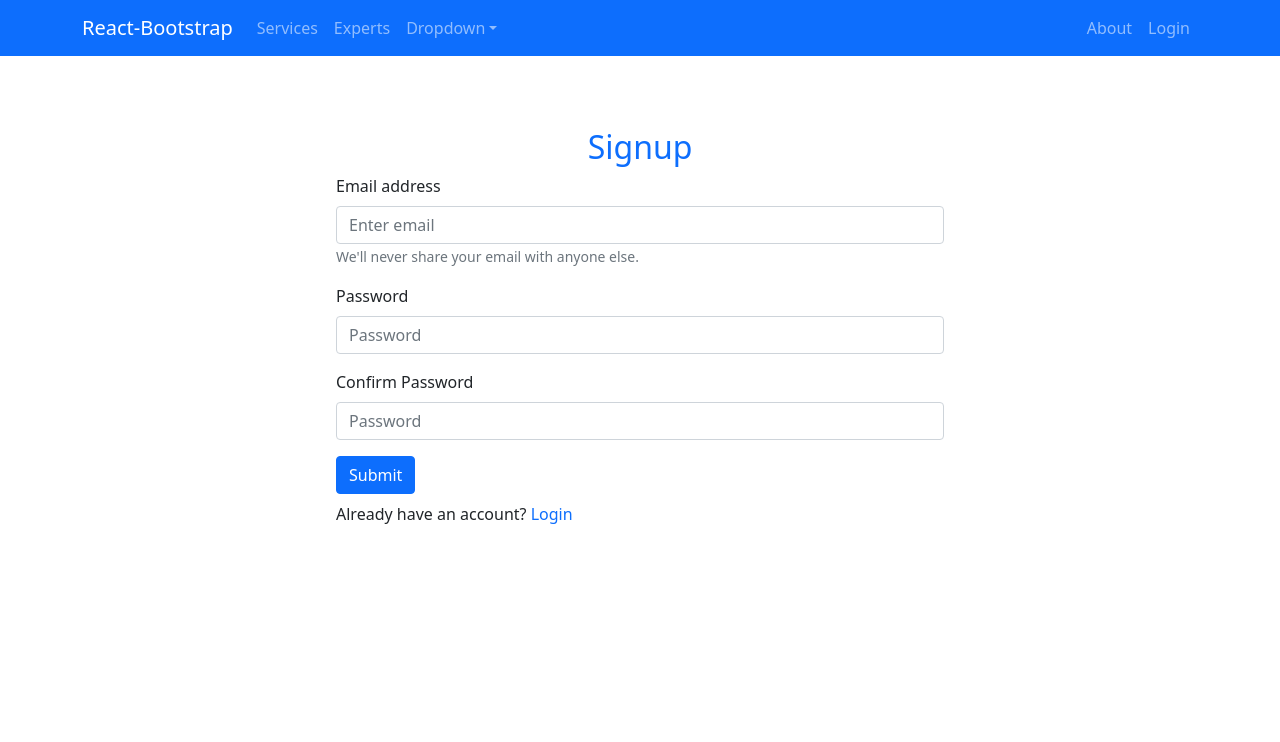
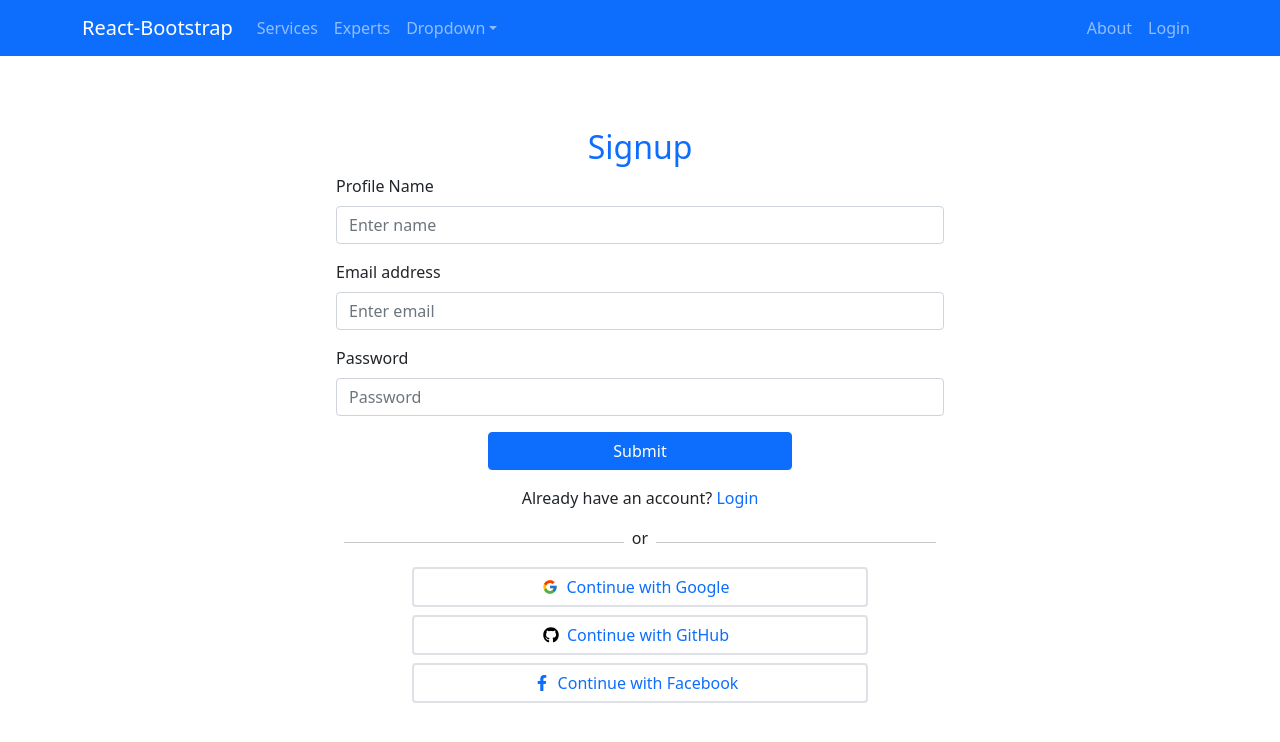
Before and after one commit to ishtiyak98/auto-fixer-client, a React (Create React App) app: page /signup in a window 1280 px wide. Shown: the top 742 px of the page. Built offline with nearby package versions, Linux system fonts and the light colour scheme; no server answers.

Commit message:
firebase google and github login added

```diff
--- a/package.json
+++ b/package.json
@@ -12,6 +12,7 @@
     "react-bootstrap": "^2.2.3",
     "react-dom": "^18.0.0",
     "react-firebase-hooks": "^5.0.3",
+    "react-icons": "^4.3.1",
     "react-router-dom": "^6.3.0",
     "react-scripts": "5.0.0",
     "sweetalert2": "^11.4.8",
--- a/src/Pages/Login/Login.js
+++ b/src/Pages/Login/Login.js
@@ -4,12 +4,14 @@ import { useSignInWithEmailAndPassword } from "react-firebase-hooks/auth";
 import { Link, useLocation, useNavigate } from "react-router-dom";
 import Swal from "sweetalert2";
 import auth from "../../firebase.init";
+import LoginWithApp from "../LoginWithApp/LoginWithApp";
 
 const Login = () => {
   const emailRef = useRef("");
   const passRef = useRef("");
 
-  const [signInWithEmailAndPassword, user, loading, error] = useSignInWithEmailAndPassword(auth);
+  const [signInWithEmailAndPassword, user, loading, error] =
+    useSignInWithEmailAndPassword(auth);
 
   let location = useLocation();
   let navigate = useNavigate();
@@ -59,9 +61,6 @@ const Login = () => {
             placeholder="Enter email"
             required
           />
-          <Form.Text className="text-muted">
-            We'll never share your email with anyone else.
-          </Form.Text>
         </Form.Group>
 
         <Form.Group className="mb-3" controlId="formBasicPassword">
@@ -73,16 +72,23 @@ const Login = () => {
             required
           />
         </Form.Group>
-        <Button variant="primary" type="submit">
-          Submit
+        <Button
+          className="w-50 d-block mx-auto"
+          variant="primary"
+          type="submit"
+        >
+          Login
         </Button>
-        <p className="my-2">
-          New User?{" "}
-          <Link className="text-primary text-decoration-none" to={"/signup"}>
-            Signup
-          </Link>
-        </p>
       </Form>
+      <p className="my-3 text-center">
+        New User?{" "}
+        <Link className="text-primary text-decoration-none" to={"/signup"}>
+          Signup
+        </Link>
+      </p>
+      <div>
+        <LoginWithApp></LoginWithApp>
+      </div>
     </div>
   );
 };
--- /dev/null
+++ b/src/Pages/LoginWithApp/LoginWithApp.js
@@ -0,0 +1,87 @@
+import React from "react";
+import { FcGoogle } from "react-icons/fc";
+import { FaFacebookF } from "react-icons/fa";
+import { FaGithub } from "react-icons/fa";
+import auth from "../../firebase.init";
+import {
+  useSignInWithGithub,
+  useSignInWithGoogle,
+} from "react-firebase-hooks/auth";
+import Swal from "sweetalert2";
+import { useLocation, useNavigate } from "react-router-dom";
+import PageSpinner from "../Shared/PageSpinner/PageSpinner";
+
+const LoginWithApp = () => {
+  const [signInWithGoogle, googleUser, googleLoading, googleError] =
+    useSignInWithGoogle(auth);
+  const [signInWithGithub, githubUser, githubLoading, githubError] =
+    useSignInWithGithub(auth);
+
+  let location = useLocation();
+  let navigate = useNavigate();
+  let from = location.state?.from?.pathname || "/";
+
+  const handleGoogle = () => {
+    signInWithGoogle();
+  };
+
+  const handleGitHub = () => {
+    signInWithGithub();
+  };
+
+  if (googleUser || githubUser) {
+    Swal.fire({
+      title: "Welcome",
+      text: "Successfully logged in",
+      icon: "success",
+    });
+    navigate(from, { replace: true });
+  }
+
+  if (googleLoading || githubLoading) {
+    <PageSpinner></PageSpinner>;
+  }
+
+  if (googleError || githubError) {
+    Swal.fire({
+      title: "Error",
+      text: googleError.message,
+      icon: "error",
+    });
+  }
+
+  return (
+    <>
+      <div className="d-flex justify-content-center">
+        <div className="w-50 px-2">
+          <hr />
+        </div>
+        <div className="">or</div>
+        <div className="w-50 px-2">
+          <hr />
+        </div>
+      </div>
+
+      <button
+        onClick={handleGoogle}
+        className="btn btn-white border border-2 text-primary w-75 d-block mx-auto my-2 d-flex justify-content-center align-items-center"
+      >
+        <FcGoogle></FcGoogle>
+        <span className="mx-2">Continue with Google</span>
+      </button>
+      <button
+        onClick={handleGitHub}
+        className="btn btn-white border border-2 text-primary w-75 d-block mx-auto my-2 d-flex justify-content-center align-items-center"
+      >
+        <FaGithub color="black"></FaGithub>
+        <span className="mx-2">Continue with GitHub</span>
+      </button>
+      <button className="btn btn-white border border-2 text-primary w-75 d-block mx-auto my-2 d-flex justify-content-center align-items-center">
+        <FaFacebookF></FaFacebookF>
+        <span className="mx-2">Continue with Facebook</span>
+      </button>
+    </>
+  );
+};
+
+export default LoginWithApp;
--- /dev/null
+++ b/src/Pages/Shared/PageSpinner/PageSpinner.js
@@ -0,0 +1,12 @@
+import React from 'react';
+import { Spinner } from 'react-bootstrap';
+
+const PageSpinner = () => {
+    return (
+        <div>
+            <Spinner animation="border" variant="primary" />
+        </div>
+    );
+};
+
+export default PageSpinner;
--- a/src/Pages/Signup/Signup.js
+++ b/src/Pages/Signup/Signup.js
@@ -4,6 +4,7 @@ import { Link, useNavigate } from "react-router-dom";
 import { useCreateUserWithEmailAndPassword } from "react-firebase-hooks/auth";
 import auth from "../../firebase.init";
 import Swal from "sweetalert2";
+import LoginWithApp from "../LoginWithApp/LoginWithApp";
 
 const Signup = () => {
   const emailRef = useRef("");
@@ -34,6 +35,16 @@ const Signup = () => {
     <div className="w-50 mx-auto px-3 py-4 mt-5">
       <h2 className="text-center text-primary">Signup</h2>
       <Form onSubmit={handleSubmit}>
+      <Form.Group className="mb-3" controlId="formBasicEmail">
+          <Form.Label>Profile Name</Form.Label>
+          <Form.Control
+            ref={emailRef}
+            type="text"
+            placeholder="Enter name"
+            required
+          />
+        </Form.Group>
+
         <Form.Group className="mb-3" controlId="formBasicEmail">
           <Form.Label>Email address</Form.Label>
           <Form.Control
@@ -42,9 +53,6 @@ const Signup = () => {
             placeholder="Enter email"
             required
           />
-          <Form.Text className="text-muted">
-            We'll never share your email with anyone else.
-          </Form.Text>
         </Form.Group>
 
         <Form.Group className="mb-3" controlId="formBasicPassword">
@@ -57,26 +65,20 @@ const Signup = () => {
           />
         </Form.Group>
 
-        <Form.Group className="mb-3" controlId="formBasicConfirmPassword">
-          <Form.Label>Confirm Password</Form.Label>
-          <Form.Control
-            ref={passRef}
-            type="password"
-            placeholder="Password"
-            required
-          />
-        </Form.Group>
-
-        <Button variant="primary" type="submit">
+        <Button className="w-50 d-block mx-auto" variant="primary" type="submit">
           Submit
         </Button>
-        <p className="my-2">
-          Already have an account?{" "}
-          <Link className="text-primary text-decoration-none" to={"/login"}>
-            Login
-          </Link>
-        </p>
       </Form>
+
+      <p className="my-3 text-center">
+        Already have an account?{" "}
+        <Link className="text-primary text-decoration-none" to={"/login"}>
+          Login
+        </Link>
+      </p>
+      <div>
+        <LoginWithApp></LoginWithApp>
+      </div>
     </div>
   );
 };
```
Also changed, not shown: 1 other file (tests, documents, lock files or other folders).
